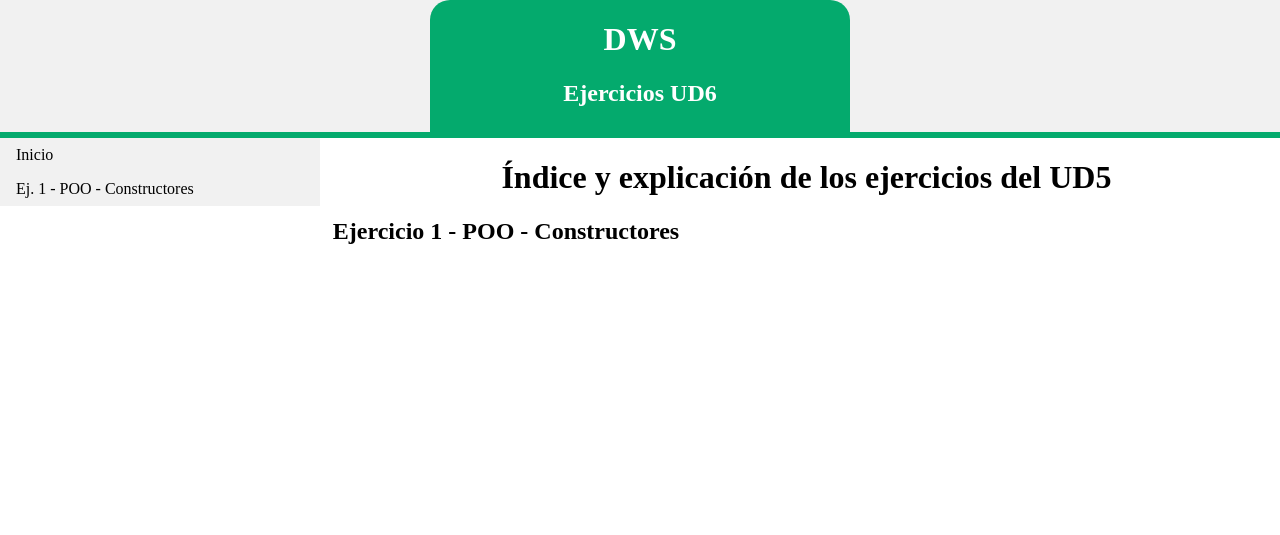
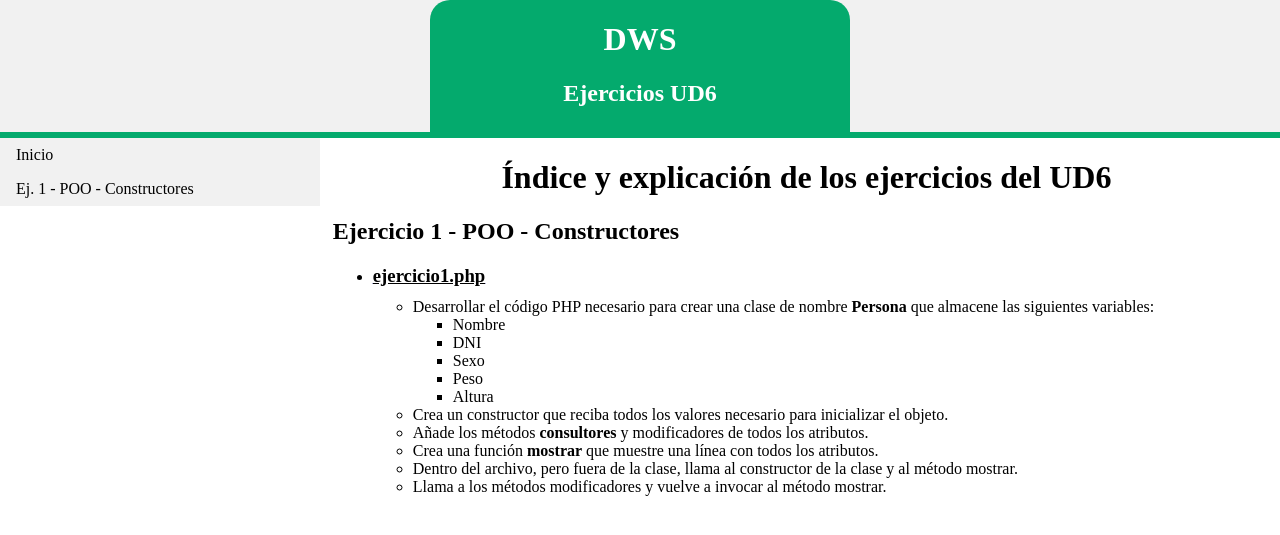
Before and after one commit to juangj-opg/DWES-UD6, a PHP site: page / in a window 1280 px wide. Shown: the top 535 px of the page. Run offline with PHP 8.4, Linux system fonts and the light colour scheme; data that the repository does not hold is empty.

Commit message:
Info - Ejercicio 1

```diff
--- a/index.php
+++ b/index.php
@@ -10,10 +10,25 @@
 <?php
 include "cabecera.php";
 ?>
-<h1 style="text-align: center;">Índice y explicación de los ejercicios del UD5</h1>
+<h1 style="text-align: center;">Índice y explicación de los ejercicios del UD6</h1>
 <h2>Ejercicio 1 - POO - Constructores</h2>
 <ul>
-
+    <li><a href="./ejercicio1.php"><h3 class="nopad">ejercicio1.php</h3></a></li>
+    <ul>
+        <li>Desarrollar el código PHP necesario para crear una clase de nombre <b>Persona</b> que almacene las siguientes variables:
+        <ul>
+            <li>Nombre</li>
+            <li>DNI</li>
+            <li>Sexo</li>
+            <li>Peso</li>
+            <li>Altura</li>
+        </ul>
+        <li>Crea un constructor que reciba todos los valores necesario para inicializar el objeto.</li>
+        <li>Añade los métodos <b>consultores</b> y </b>modificadores</b> de todos los atributos.</li>
+        <li>Crea una función <b>mostrar</b> que muestre una línea con todos los atributos.</li>
+        <li>Dentro del archivo, pero fuera de la clase, llama al constructor de la clase y al método mostrar.</li>
+        <li>Llama a los métodos modificadores y vuelve a invocar al método mostrar.</li>
+    </ul>
 </ul>
 
 </body>
```
Also changed, not shown: README.md.
